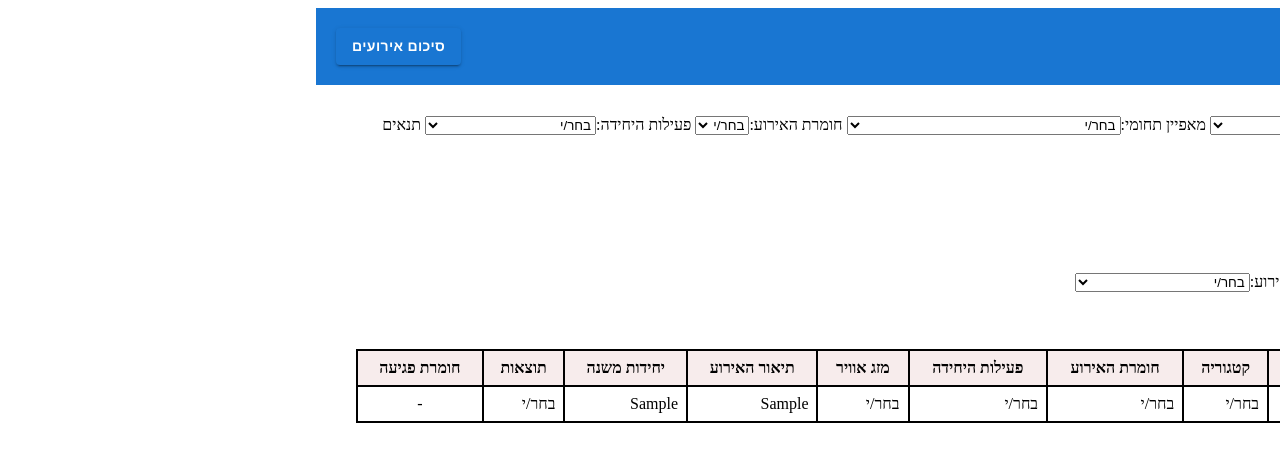
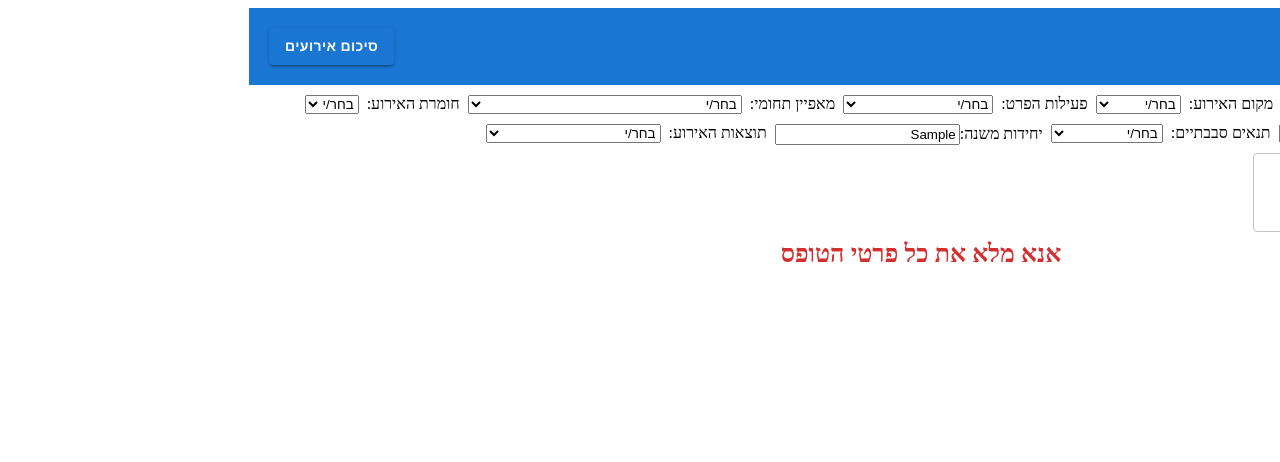
Before and after one commit to OrMashiach25/safetyOrMashiach, a React (Vite) app: page / in a window 1280 px wide. Both pictures are taken after typing "Sample", "Sample" into the empty fields and a click on the button "שליחה". Shown: the top 462 px of the page. Built offline with nearby package versions, Linux system fonts and the light colour scheme.

Commit message:
יצירת נתיבים ועמוד חדש שאליו בהמשך יועברו כל האירועים

```diff
--- a/src/App.css
+++ b/src/App.css
@@ -2,14 +2,14 @@
 .from-container{
     display: flex;
     flex-direction: column;
-    gap: 15px;
+    gap: 10px;
 }
 .event-form{
     display: flex;
     flex-wrap: wrap;
     flex-direction: row;
-    justify-content: space-between;
-    gap: 15px;
+    gap: 8px ;
+    align-items: flex-start;
 }
 
 /* ליישר תווית מימין ולטפל במיקום כשהיא "מתכווצת" לאאוטליין */
@@ -28,7 +28,7 @@
 
 /* מצב "מכווץ" בתוך המסגרת */
 .MuiInputLabel-root.MuiInputLabel-shrink {
-  transform: translate(48px, -9px) scale(0.75);
+  transform: translate(60px, -9px) scale(0.75);
 }
 
 /* לוודא שהנוץ' (החריץ) מתחיל מימין */
@@ -37,6 +37,14 @@
 }
 .MuiOutlinedInput-root fieldset legend {
   text-align: right;
+}
+
+.form-error {
+  color: #d32f2f;
+  margin: 8px 0;
+  font-size: 25px;
+  text-align: center;
+  font-weight: bold;
 }
 
 form button {
--- a/src/App.tsx
+++ b/src/App.tsx
@@ -1,16 +1,21 @@
 import "./App.css";
 import Navbar from "./components/NavbarComponents/Navber";
 import EventForm from "./components/EventForm";
+import NewPage from "./components/Page1/NewPage";
+import { BrowserRouter as Router, Routes, Route } from "react-router-dom";
+
 
 function App() {
-
   return (
-    <>
-    <Navbar/>
-      <div dir="rtl" className="from-container">
-        <EventForm />
-      </div>
-    </>
+    <Router>
+      <Navbar/>
+        <div dir="rtl" className="from-container">
+          <Routes>
+            <Route path="/" element= {<EventForm/>} />
+            <Route path="/page1" element= {<NewPage/>} />
+          </Routes>
+        </div>
+    </Router>
   );
 }
 export default App
--- a/src/components/DescriptionEvent.tsx
+++ b/src/components/DescriptionEvent.tsx
@@ -18,12 +18,12 @@ function DescriptionEvent ({value, onChange}: Props) {
             label= "תיאור האירוע:"
             variant = "outlined"
             multiline
-            rows = {3}
+            rows = {2}
             placeholder="עד 800 תווים"
             value={value}
             onChange={handleChange}
-            fullWidth
-            sx={{ display: "block",mt: 2,maxWidth: 250}}
+
+            sx={{ width: 300}}
             slotProps={{
                 input: { dir: "rtl", style: { textAlign: "right" } },
             }}
--- a/src/components/EventForm.tsx
+++ b/src/components/EventForm.tsx
@@ -11,7 +11,6 @@ import TimeAndDate from "./TimeAndDate";
 import Weather from "./Weather";
 import UnitActivityType from "./UnitActivityType";
 import ObjectTable from "./ObjectTable";
-
 
 type FormData = {
     typeActivity: Option;
@@ -43,12 +42,32 @@ function EventForm() {
     typeUnitActivity:{ value: "", label: "בחר/י" }
     });
 
+    const [errorMessage, setErrorMessage] = useState<string>("");
+
     function updateField<K extends keyof FormData>(key: K, value: FormData[K]) {
         setFormData(prev => ({ ...prev, [key]: value }));
     }
     function handleSubmit(e: React.FormEvent) {
         e.preventDefault();
-        console.log("Submitting:", formData);
+
+        const allFilled =
+            formData.timeDate.trim() !== "" &&
+            formData.location.value !== "" &&
+            formData.typeActivity.value !== "" &&
+            formData.categoryoption.value !== "" &&
+            formData.eventSeverity.value !== "" &&
+            formData.typeUnitActivity.value !== "" &&
+            formData.weather.value !== "" &&
+            formData.results.value !== "" &&
+            formData.eventDescription.trim() !== "" &&
+            formData.subSubUnitInput.trim() !== "";
+
+        if (!allFilled){
+            setErrorMessage("אנא מלא את כל פרטי הטופס")
+            return;
+        }
+
+        setErrorMessage("");
         setAllEvents(prev => [...prev, formData]);
         setFormData({
         typeActivity:{ value: "", label: "בחר/י" },
@@ -69,6 +88,7 @@ function EventForm() {
     return (
         <>
             <form onSubmit={handleSubmit}>
+                <div className="event-form">
                     <TimeAndDate
                     value={formData.timeDate}
                     onChange={(v: string) => updateField("timeDate", v)}
@@ -97,10 +117,6 @@ function EventForm() {
                     value={formData.weather}
                     onChange={(v) => updateField("weather", v)}
                     />
-                <DescriptionEvent
-                value={formData.eventDescription}
-                onChange={(v) => updateField("eventDescription", v)}
-                />
                     <SubSubUnitInput
                     value={formData.subSubUnitInput}
                     onChange={(v) => updateField("subSubUnitInput", v)}
@@ -111,9 +127,15 @@ function EventForm() {
                     injuryLevel={formData.injuryLevel}
                     onChangeInjury={(v) => updateField("injuryLevel", v)}
                     />
-
+                    <DescriptionEvent
+                    value={formData.eventDescription}
+                    onChange={(v) => updateField("eventDescription", v)}
+                    />
+                </div>
+                {errorMessage && <div className="form-error">{errorMessage}</div>}
                 <button type="submit">שליחה</button>
             </form>
+
             <ObjectTable allEvents={allEvents} />
         </>
     );
--- a/src/components/NavbarComponents/NavbarButton.tsx
+++ b/src/components/NavbarComponents/NavbarButton.tsx
@@ -1,20 +1,16 @@
 import Button from "@mui/material/Button";
+import { useNavigate } from "react-router-dom";
 
-type Props = {
-  text: string;
-  onClick: () => void;
-};
+type Props = { text: string; };
 
-function NavbarButton({ text, onClick }: Props) {
+function NavbarButton({ text }: Props) {
+  const navigate = useNavigate();
   return (
     <Button
       variant="contained"
       color="primary"
-      onClick={onClick}
-      style={{
-        fontWeight: "bold",
-        marginRight: "10px",
-      }}
+      onClick={() => navigate("/page1")}
+      style={{ fontWeight: "bold", marginRight: "10px"}}
     >
       {text}
     </Button>
--- /dev/null
+++ b/src/components/Page1/NewPage.tsx
@@ -0,0 +1,11 @@
+function NewPage() {
+    return (
+        <>
+            <h1>בדיקה שעובד</h1>
+            <h3>בדיקה נוספת</h3>;
+        </>
+
+    );
+}
+
+export default NewPage
```
Lines whose indentation alone changed are shown as unchanged.
